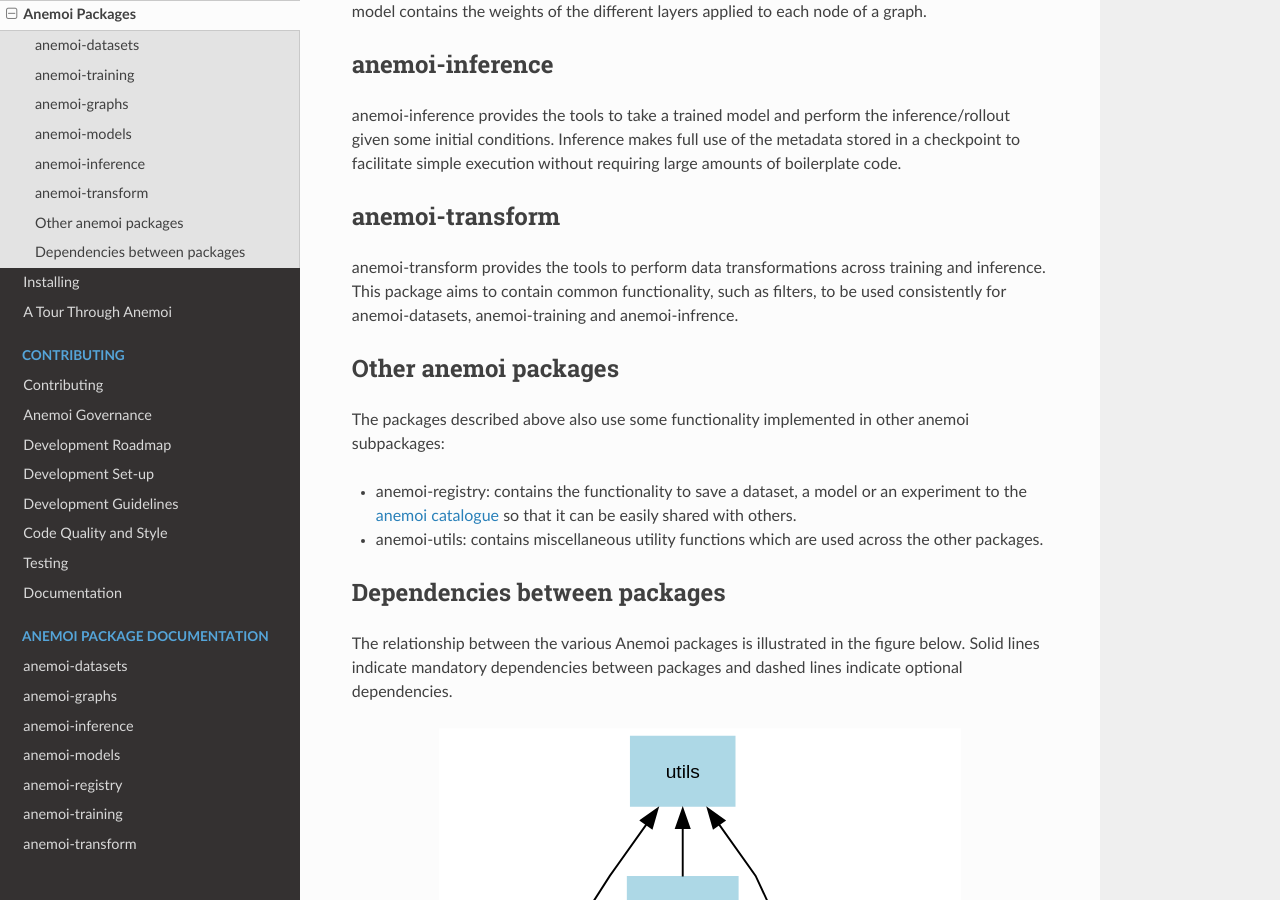
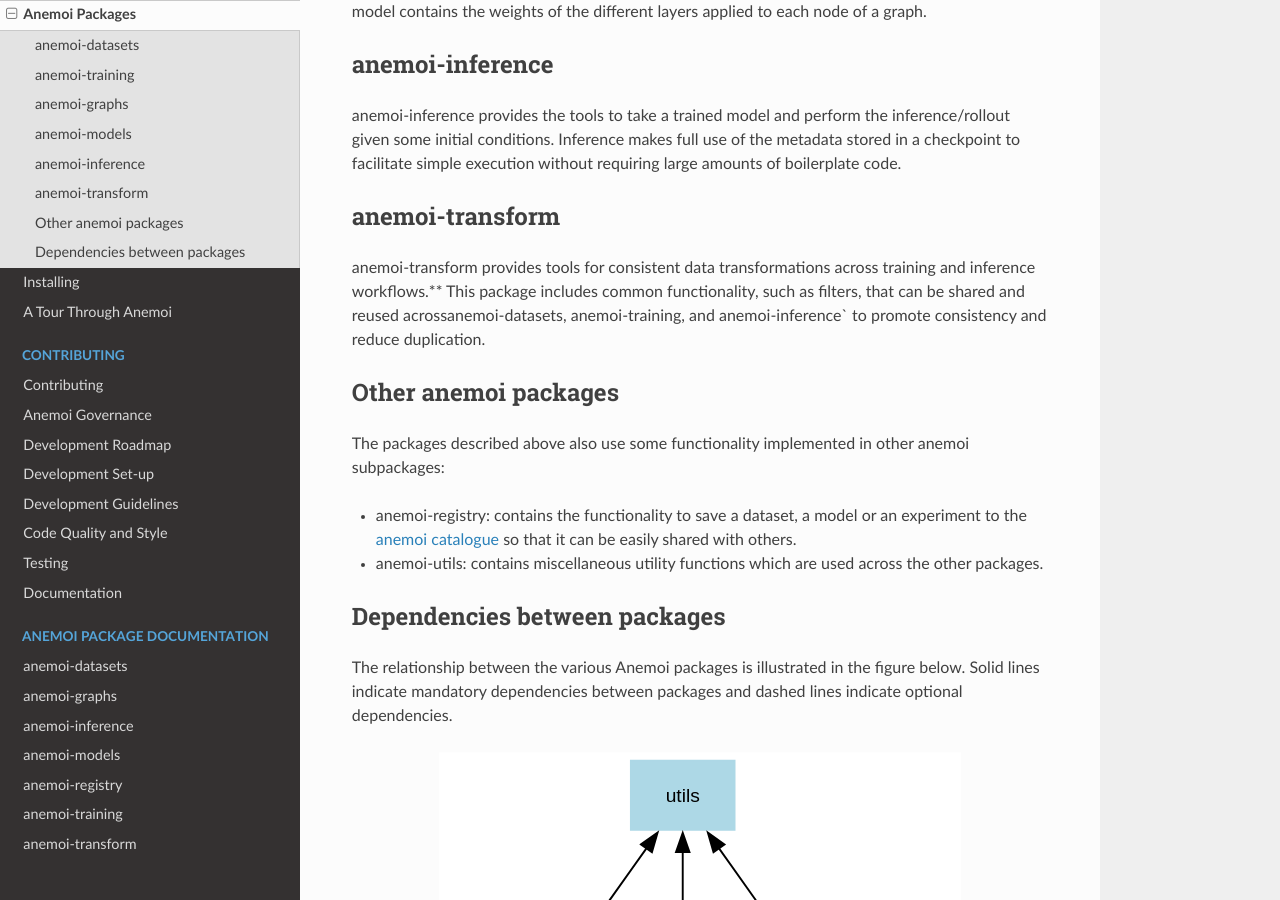
Before and after one commit to ecmwf/anemoi-docs, a Sphinx documentation site: the page built from docs/getting-started/package-descriptions.rst, in a window 1280 px wide and 900 px high, scrolled down 912 px. Built offline with Sphinx 7.4.7 and the Read the Docs theme 3.1.0, drawn with Linux system fonts in a browser that asks for light colours.

Commit message:
extend transform definition

```diff
--- a/docs/getting-started/package-descriptions.rst
+++ b/docs/getting-started/package-descriptions.rst
@@ -70,11 +70,12 @@ amounts of boilerplate code.
  anemoi-transform
 ******************
 
-:ref:`anemoi-transform <anemoi-transform:index-page>` provides the tools
-to perform data transformations across training and inference. This package
-aims to contain common functionality, such as filters, to be used consistently for anemoi-datasets,
-anemoi-training and anemoi-infrence.
-
+:ref:`anemoi-transform <anemoi-transform:index-page>` provides tools for
+consistent data transformations across training and inference
+workflows.** This package includes common functionality, such as
+filters, that can be shared and reused acrossanemoi-datasets,
+anemoi-training, and anemoi-inference` to promote consistency and reduce
+duplication.
 
 ***********************
  Other anemoi packages
```
